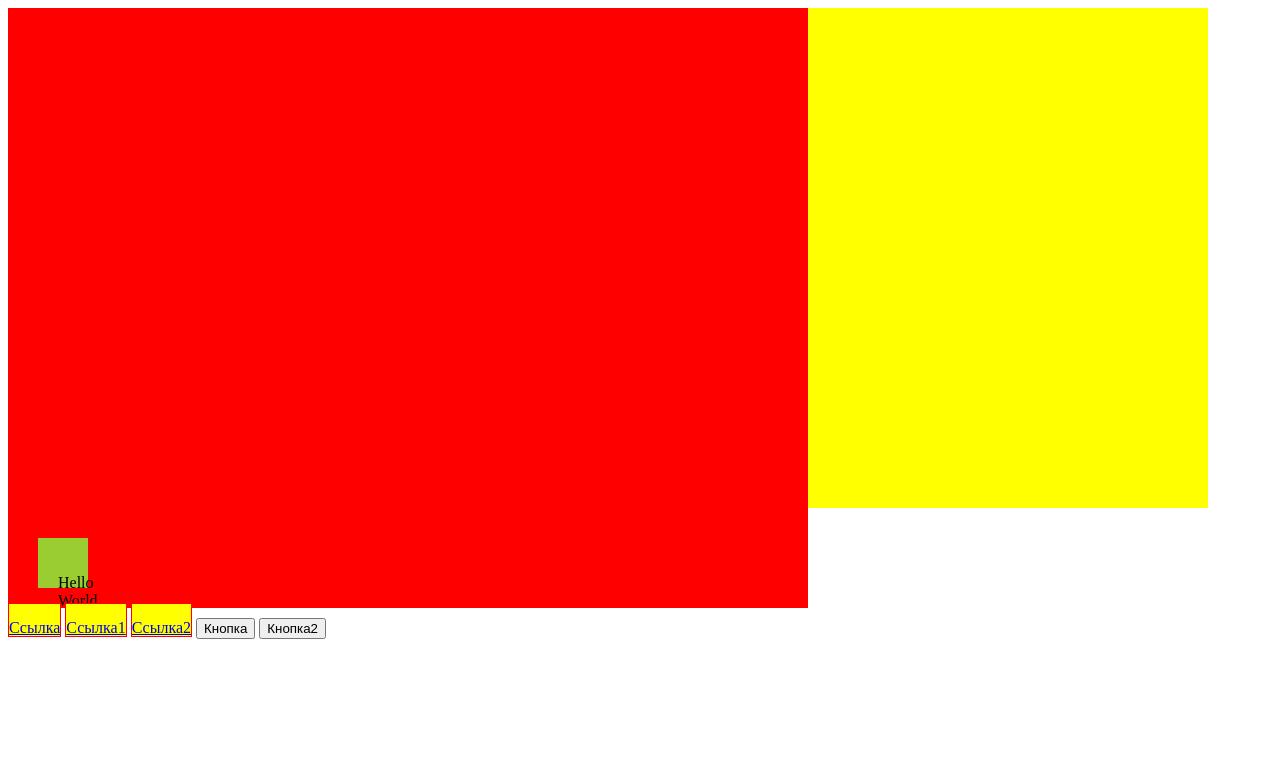
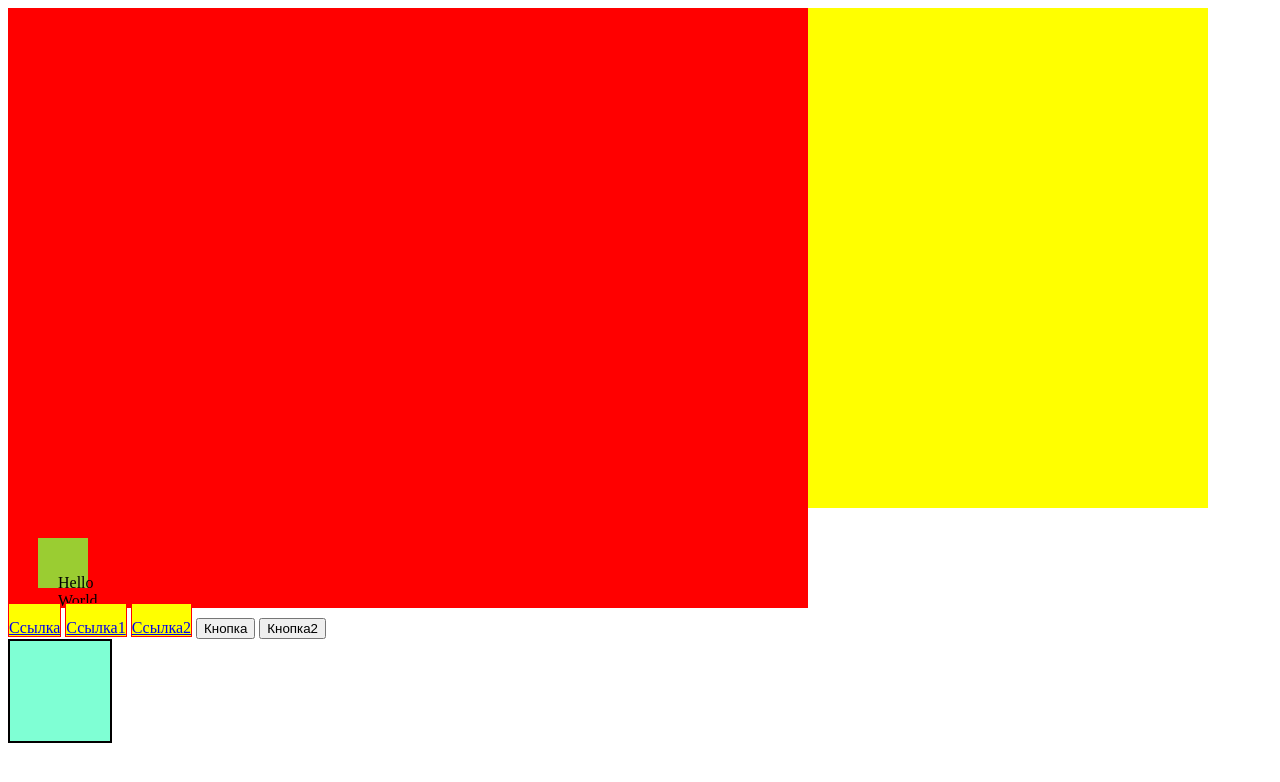
Before and after one commit to skriptys/IT_Academy, a website: page src/index.html in a window 1280 px wide. Drawn offline with nearby package versions, Linux system fonts and the light colour scheme; files that its build step writes are made by us from their sources.

Commit message:
no message

```diff
--- a/src/index.html
+++ b/src/index.html
@@ -29,6 +29,8 @@
        <button>Кнопка</button>
        <input type="button" value="Кнопка2">
 
+       <div class="qw"></div>
+
 </body>
 
 </html>
--- a/src/style/common-style.less
+++ b/src/style/common-style.less
@@ -63,5 +63,14 @@ a{
     box-sizing: border-box;
     height: 50px;
     width: 200px;
+}
+
+.qw{
+
+height: 100px;
+width: 100px;
+background-color: aquamarine;
+border: 2px solid black;
+display: block;
 
 }
```
